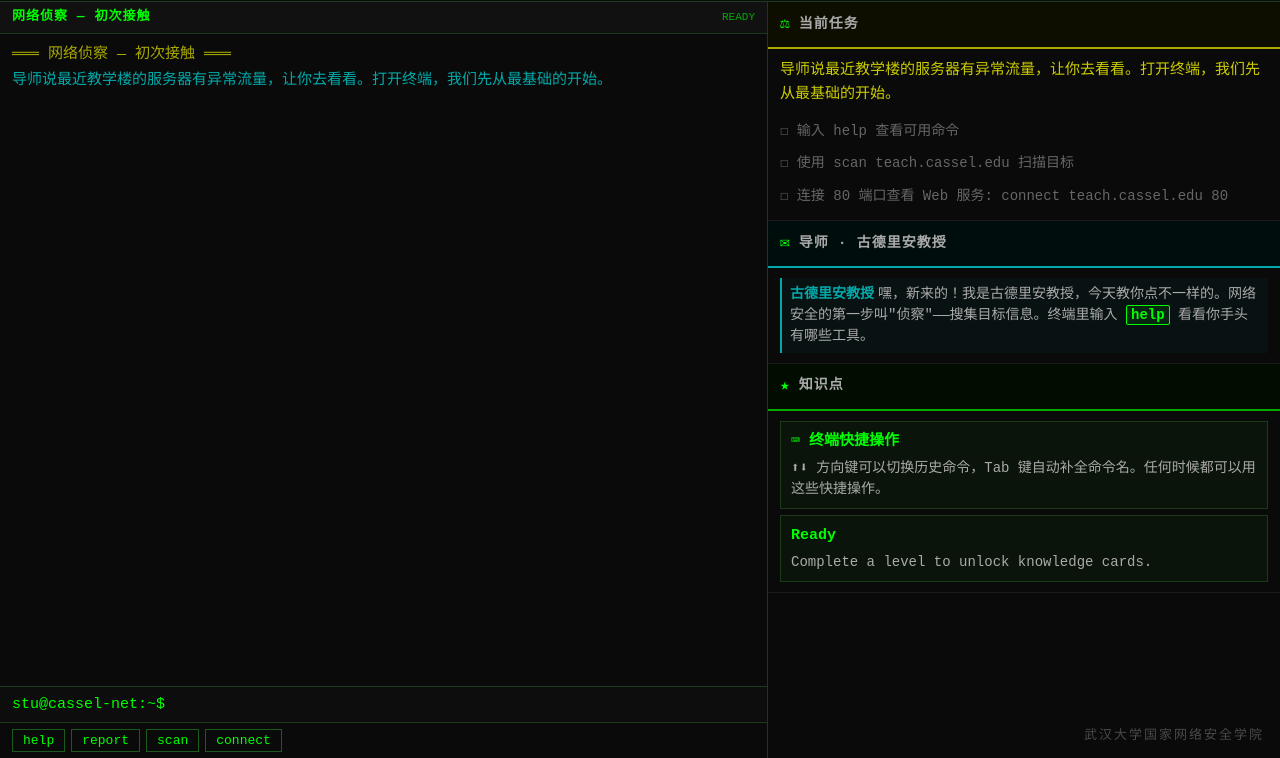
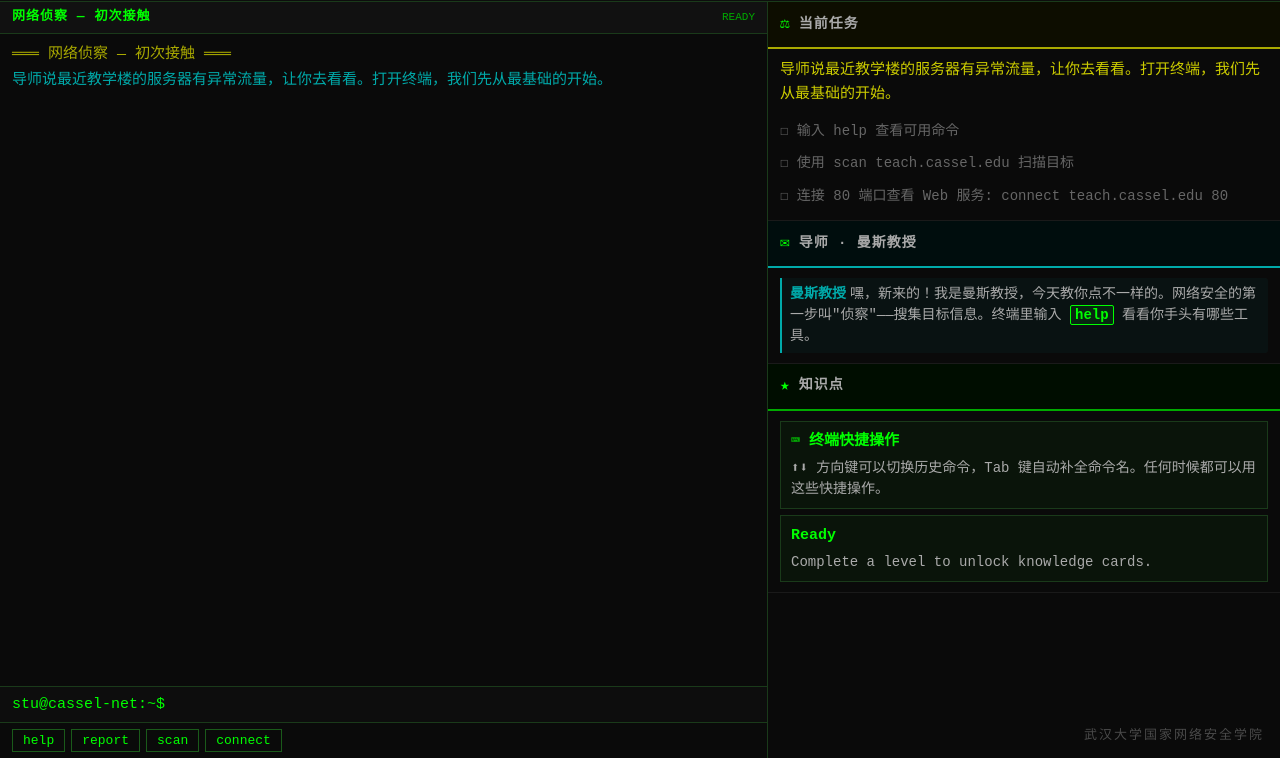
Before and after one commit to maple-pwn/campus-defender, a plain HTML site: page campus-defender.html in a window 1280 px wide. Both pictures are taken after a click on the button "开始游戏". Shown: the part 42-800 px from the top of the page. Drawn offline with Linux system fonts and the light colour scheme.

Commit message:
refactor: 古德里安教授 → 曼斯教授

```diff
--- a/campus-defender.html
+++ b/campus-defender.html
@@ -103,7 +103,7 @@
         <div id="mentor-section" class="assistant-section">
           <div class="section-header mentor-header">
             <span class="section-icon">&#9993;</span>
-            <span class="section-title">导师 · 古德里安教授</span>
+            <span class="section-title">导师 · 曼斯教授</span>
           </div>
           <div id="mentor-chat" class="section-content mentor-chat">
             <div class="mentor-msg">
--- a/js/data.js
+++ b/js/data.js
@@ -73,7 +73,7 @@ const LEVELS = {
     target: null,
     expectedCommands: ['help', 'scan', 'connect'],
     mentorMessages: [
-      { trigger: 'start', text: '嘿，新来的！我是古德里安教授，今天教你点不一样的。网络安全的第一步叫"侦察"——搜集目标信息。终端里输入 help 看看你手头有哪些工具。' },
+      { trigger: 'start', text: '嘿，新来的！我是曼斯教授，今天教你点不一样的。网络安全的第一步叫"侦察"——搜集目标信息。终端里输入 help 看看你手头有哪些工具。' },
       { trigger: 'cmd:help', text: 'help 列出了所有可用命令。现在试试 scan teach.cassel.edu ——这就像用望远镜观察一栋大楼有几个入口。端口就是"门"，不同门通向不同服务。' },
       { trigger: 'cmd:scan', text: '看到3个开放端口了！22是SSH管理员通道，80是网站入口，3306通向数据库。现在用 connect teach.cassel.edu 80 亲自敲敲Web服务的大门，看看它怎么响应。' },
       { trigger: 'cmd:connect', text: '连接成功！你看，nginx 1.18 就是Web服务器在"自报家门"——告诉所有来访者自己叫什么、什么版本。这就叫 banner 信息。攻击者会收集这些版本来查找已知漏洞。侦察完成！' },
--- a/js/ui.js
+++ b/js/ui.js
@@ -136,7 +136,7 @@ const UI = {
 
     var nameSpan = document.createElement('span');
     nameSpan.className = 'mentor-name';
-    nameSpan.textContent = isPlayer ? '\u4f60' : '\u53e4\u5fb7\u91cc\u5b89\u6559\u6388';  // 你 / 古德里安教授
+    nameSpan.textContent = isPlayer ? '\u4f60' : '\u66fc\u65af\u6559\u6388';  // 你 / 曼斯教授
 
     var textSpan = document.createElement('span');
     textSpan.className = 'mentor-text';
```
